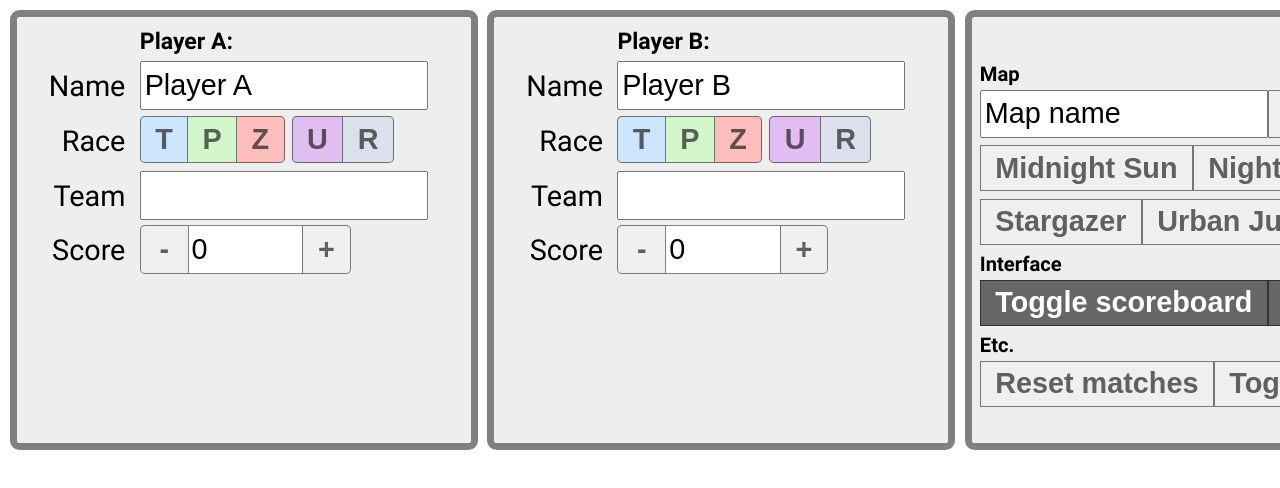
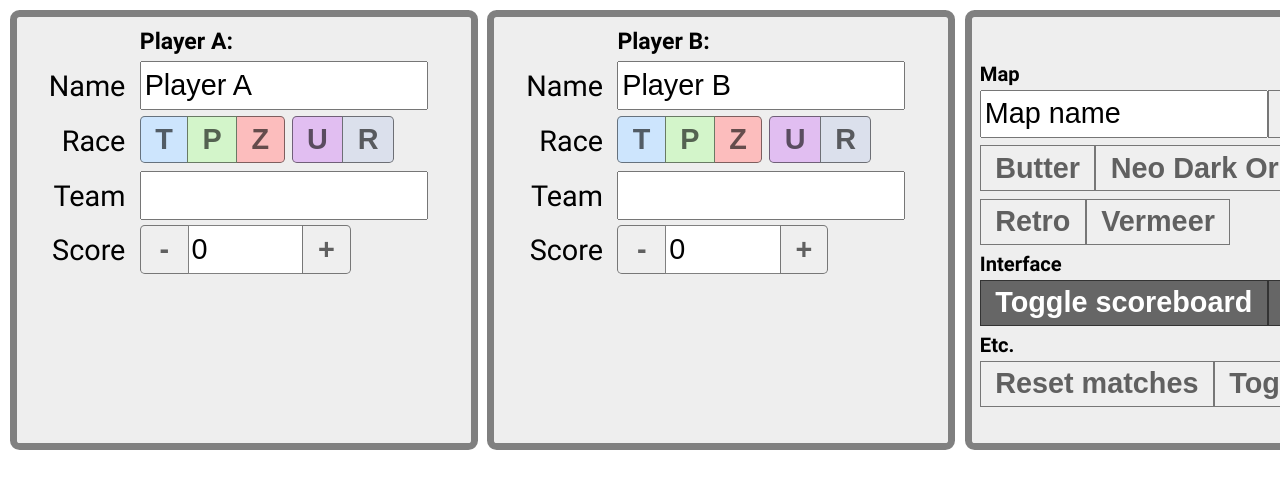
Before and after one commit to msikma/nslscore, a React (Vite) app: page / in a window 1280 px wide. Shown: the top 488 px of the page. Built offline with nearby package versions, Linux system fonts and the light colour scheme.

Commit message:
Update for MTLAN

```diff
--- a/src/state/app-state.js
+++ b/src/state/app-state.js
@@ -53,7 +53,7 @@ export function useScoreboardState(setInitialValues = true, setDebugValues = fal
       replayBlockerType: null,
       isDebugging: false,
       mapName: 'Map name',
-      knownMaps: ['Midnight Sun', 'Nightshade', 'Desert Rose', 'Radiance', 'Stargazer', 'Urban Jungle', 'Tempest'],
+      knownMaps: ['Butter', 'Neo Dark Origin', 'Neo Sylphid', 'Citadel', 'Radeon', 'Retro', 'Vermeer'],
       tournamentName: 'Chat StarLAN',
       __setInitialValues: true
     })
```
